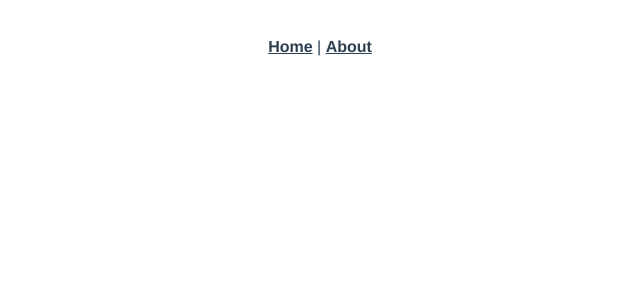
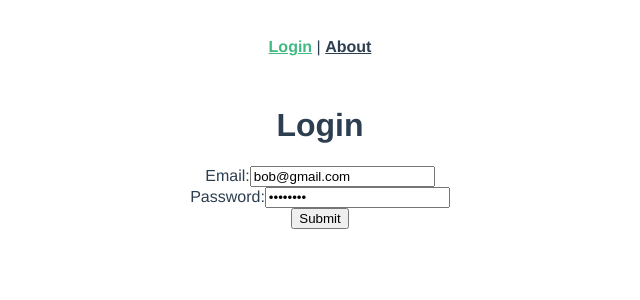
Before and after one commit to bits-better-have-my-money/student-portal-app, a Vue app: page /login in a window 1280 px wide. Shown: the top 300 px of the page, without its empty margins (320-960 px from the left). Built offline with nearby package versions, Linux system fonts and the light colour scheme.

Commit message:
adds login page, not connected to backend sessions controller

```diff
--- a/src/App.vue
+++ b/src/App.vue
@@ -1,7 +1,8 @@
 <template>
   <div id="app">
     <div id="nav">
-      <router-link to="/">Home</router-link> |
+      <router-link to="/login">Login</router-link>
+      |
       <router-link to="/about">About</router-link>
     </div>
     <router-view />
--- a/src/main.js
+++ b/src/main.js
@@ -3,8 +3,12 @@ import App from "./App.vue";
 import router from "./router";
 import axios from "axios";
 
-axios.defaults.baseURL =
-  process.env.NODE_ENV === "development" ? "http://localhost:3000" : "/";
+axios.defaults.baseURL = process.env.NODE_ENV === "development" ? "http://localhost:3000" : "/";
+
+var jwt = localStorage.getItem("jwt");
+if (jwt) {
+  axios.defaults.headers.common["Authorization"] = "Bearer " + jwt;
+}
 
 Vue.config.productionTip = false;
 
--- a/src/router/index.js
+++ b/src/router/index.js
@@ -1,14 +1,14 @@
 import Vue from "vue";
 import VueRouter from "vue-router";
-import Home from "../views/Home.vue";
+import Login from "../views/Login.vue";
 
 Vue.use(VueRouter);
 
 const routes = [
   {
-    path: "/",
-    name: "Home",
-    component: Home,
+    path: "/login",
+    name: "Login",
+    component: Login,
   },
   {
     path: "/about",
@@ -16,8 +16,7 @@ const routes = [
     // route level code-splitting
     // this generates a separate chunk (about.[hash].js) for this route
     // which is lazy-loaded when the route is visited.
-    component: () =>
-      import(/* webpackChunkName: "about" */ "../views/About.vue"),
+    component: () => import(/* webpackChunkName: "about" */ "../views/About.vue"),
   },
 ];
 
--- /dev/null
+++ b/src/views/Login.vue
@@ -0,0 +1,45 @@
+<template>
+  <div class="login">
+    <form v-on:submit.prevent="submit()">
+      <h1>Login</h1>
+      <ul>
+        <li v-for="error in errors" v-bind:key="error">{{ error }}</li>
+      </ul>
+      <div>
+        <label>Email:</label>
+        <input type="email" v-model="newSessionParams.email" />
+      </div>
+      <div>
+        <label>Password:</label>
+        <input type="password" v-model="newSessionParams.password" />
+      </div>
+      <input type="submit" value="Submit" />
+    </form>
+  </div>
+</template>
+
+<script>
+import axios from "axios";
+
+export default {
+  data: function () {
+    return {
+      newSessionParams: {
+        email: "bob@gmail.com",
+        password: "password",
+      },
+      errors: [],
+    };
+  },
+  methods: {
+    submit: function () {
+      axios.post("/sessions", this.newSessionParams).then((response) => {
+        axios.defaults.headers.common["Authorization"] = "Bearer " + response.data.jwt;
+        localStorage.setItem("jwt", response.data.jwt);
+        this.$router.push("/about");
+        // Revisit later with backend route, for now push to student home page
+      });
+    },
+  },
+};
+</script>
```
